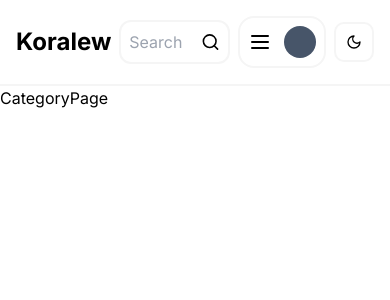
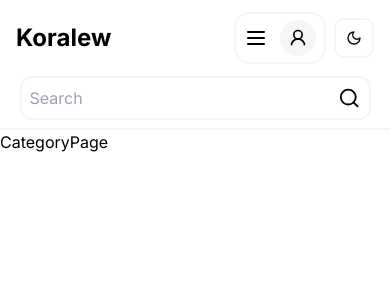
Before and after one commit to Adnan-Jemal/Next-js-Marketplace, a Next.js app: page /category/1 in a window 390 px wide. Shown: the top 300 px of the page. Built offline with nearby package versions, Linux system fonts and the light colour scheme.

Commit message:
made nav bar responsive

```diff
--- a/components/NavProfile.tsx
+++ b/components/NavProfile.tsx
@@ -1,29 +1,32 @@
-import { MenuIcon } from "lucide-react";
+import { MenuIcon, User2 } from "lucide-react";
 import {
   DropdownMenu,
   DropdownMenuContent,
   DropdownMenuItem,
   DropdownMenuTrigger,
-  DropdownMenuSeparator
+  DropdownMenuSeparator,
 } from "@/components/ui/dropdown-menu";
-
 
 const NavProfile = () => {
   return (
     <DropdownMenu>
       <DropdownMenuTrigger asChild>
-        <div className=" cursor-pointer border-secondary border-2 hover:shadow-md transition-shadow rounded-2xl p-2 gap-3 flex items-center">
-          <MenuIcon className="" />
-          <div className="size-8 bg-slate-600 rounded-full"></div>
+        <div className=" cursor-pointer border-secondary border-2 hover:shadow-md transition-shadow rounded-2xl px-2 py-1.5 gap-3 flex items-center">
+          <MenuIcon  />
+          <User2 className="bg-secondary rounded-full p-2 size-9" />
         </div>
       </DropdownMenuTrigger>
-      <DropdownMenuContent sideOffset={8} className="border-secondary border-2 rounded-xl" align="start">
+      <DropdownMenuContent
+        sideOffset={8}
+        className="border-secondary border-2 rounded-xl"
+        align="start"
+      >
         <DropdownMenuItem className="cursor-pointer">Sign up</DropdownMenuItem>
         <DropdownMenuItem className="cursor-pointer">Log In</DropdownMenuItem>
         <DropdownMenuSeparator className=" h-[2px]  " />
-        <DropdownMenuItem className="cursor-pointer">Add an item</DropdownMenuItem>
-
-
+        <DropdownMenuItem className="cursor-pointer">
+          Sell an item
+        </DropdownMenuItem>
       </DropdownMenuContent>
     </DropdownMenu>
   );
--- a/components/Navbar.tsx
+++ b/components/Navbar.tsx
@@ -5,13 +5,13 @@ import { Search } from "lucide-react";
 
 const Navbar = () => {
   return (
-    <div className="  border-b-2 border-secondary     ">
-      <div className=" max-w-7xl select-none px-4 m-auto py-4  flex items-center justify-between gap-2">
+    <div className="  border-b-2 border-secondary sticky top-0 z-10 bg-background     ">
+      <div className=" max-w-7xl select-none px-4 m-auto py-3  flex items-center justify-between gap-2">
         <Link href={"/"}>
           <h1 className="font-bold text-2xl  sm:text-3xl">Koralew</h1>
         </Link>
-        <div className="flex-1 flex border-2 rounded-lg transition-shadow border-secondary  p-2 max-w-[40%] ">
-          <input type="text" className="outline-none w-full   " placeholder="Search" />
+        <div className="flex-1 hidden sm:inline-flex   border-2 rounded-lg transition-shadow border-secondary   p-2 max-w-[40%] ">
+          <input type="text" className="outline-none w-full bg-transparent   " placeholder="Search" />
           <Search className="cursor-pointer hover:text-primary "/>
         </div>
 
@@ -20,6 +20,10 @@ const Navbar = () => {
           <ModeToggle />
         </div>
       </div>
+      <div className=" sm:hidden flex border-2 rounded-lg transition-shadow border-secondary mx-auto mb-2  p-2 max-w-[90%] ">
+          <input type="text" className="outline-none w-full bg-transparent   " placeholder="Search" />
+          <Search className="cursor-pointer hover:text-primary "/>
+        </div>
     </div>
   );
 };
```
